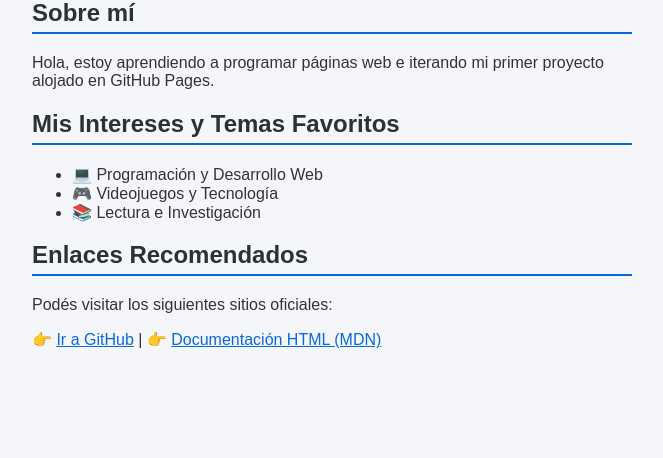
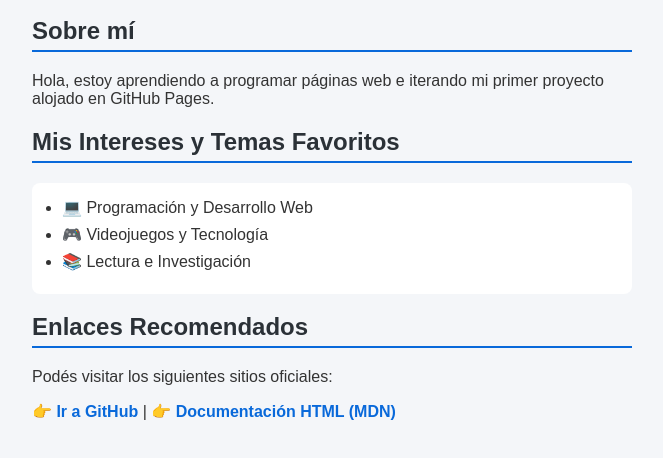
Before and after one commit to abbydemartini2010-oss/mi-primer-sitio-web, a plain HTML site: page index.html in a window 1280 px wide. Shown: the part 186-644 px from the top of the page, without its empty margins (308-971 px from the left). Drawn offline with Linux system fonts and the light colour scheme.

Commit message:
Update index.html

```diff
--- a/index.html
+++ b/index.html
@@ -1,6 +1,6 @@
 <!DOCTYPE html>
 <html lang="es">
-<head>
+<><link rel="stylesheet" href="style.css">
     <meta charset="UTF-8">
     <meta name="viewport" content="width=device-width, initial-scale=1.0">
     <title>Mi Perfil Web v2.0</title>
```
